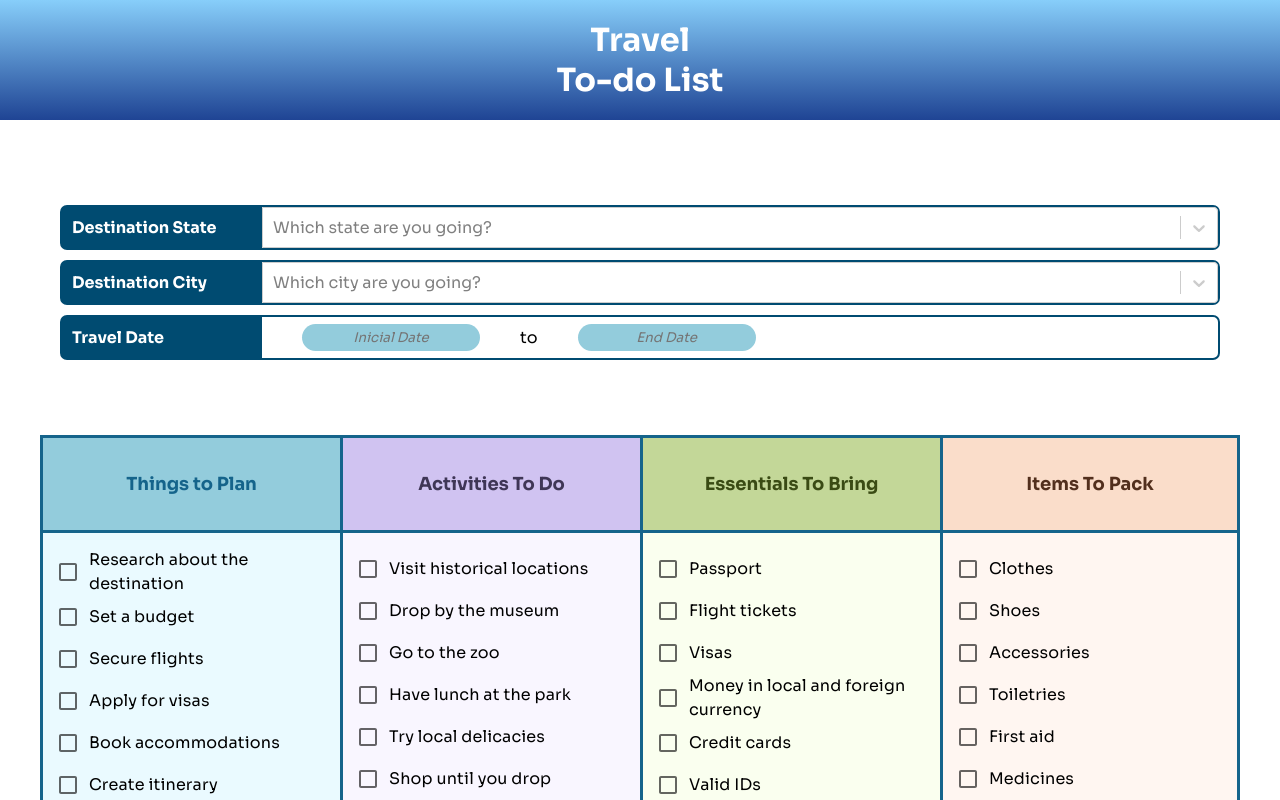
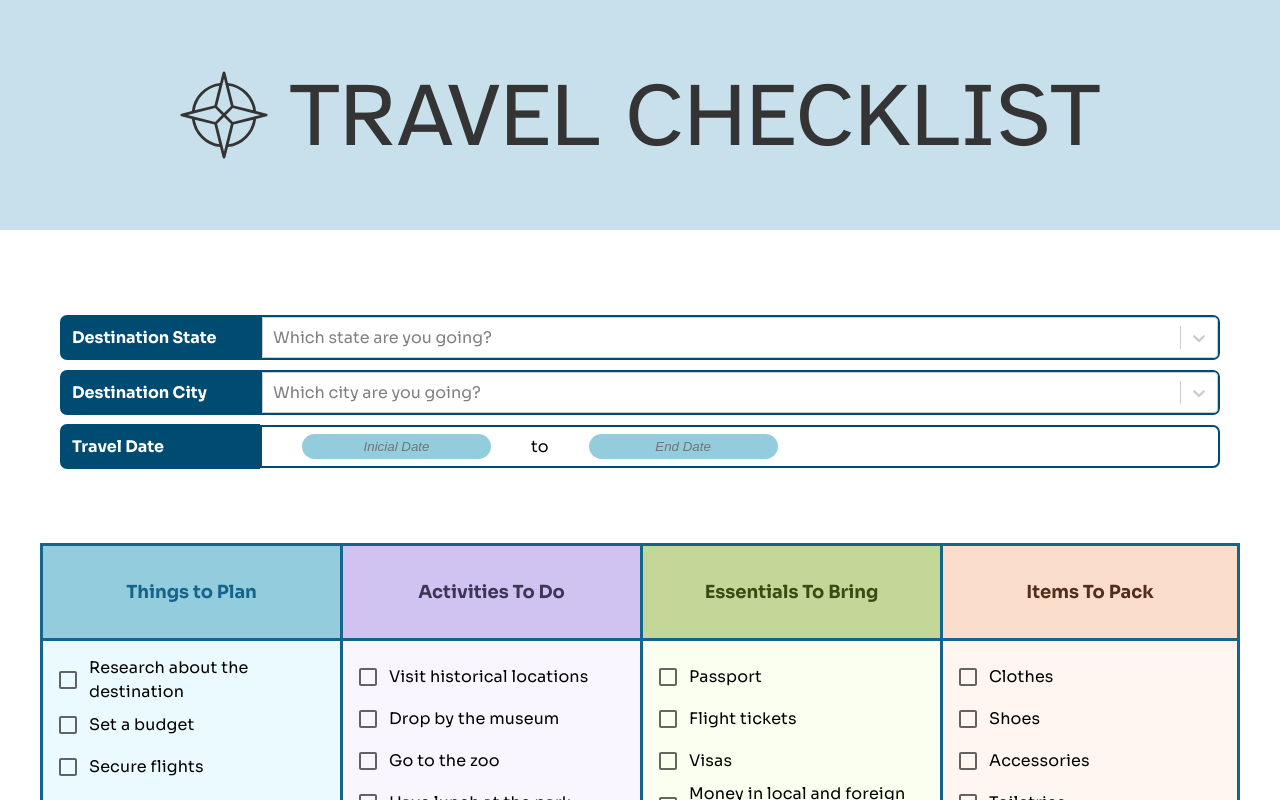
Before and after one commit to keisylizandra/to-do-list, a React (Vite) app in the folder todo/: page / in a window 1280 px wide. Shown: the top 800 px of the page. Built offline with nearby package versions, Linux system fonts and the light colour scheme.

Commit message:
refactor CheckboxesGroup and Header components; update styles, integrate new font, and enhance layout

```diff
--- a/todo/src/components/CheckboxesGroup/CheckboxesGroup.jsx
+++ b/todo/src/components/CheckboxesGroup/CheckboxesGroup.jsx
@@ -1,4 +1,4 @@
-import * as React from "react";
+import React from "react";
 import { Box, FormControl, FormLabel, FormGroup, FormControlLabel, Checkbox} from '@mui/material';
 import { FaPen } from "react-icons/fa";
 
@@ -7,6 +7,7 @@
 export default function CheckboxesGroup({ label, items, border, labelColor, boxBgColor, formItemsBgColor}) {
 
   const [checkboxItems, setCheckboxItems] = React.useState(items);
+  const [newItemName, setNewItemName] = React.useState('')
 
   const handleChange = (index) => {
     setCheckboxItems((prev) =>
@@ -40,7 +41,7 @@
             />
           ))}
         </FormGroup>
-        <div className="spacer"></div>
+
         <button className="form-button" style={{color: boxBgColor, backgroundColor: labelColor}} onClick={handleAddItem}>
         <FaPen />
         Add Item
--- a/todo/src/components/Header/Header.css
+++ b/todo/src/components/Header/Header.css
@@ -1,10 +1,29 @@
+@import url('https://fonts.googleapis.com/css2?family=Atkinson+Hyperlegible:wght@200;400;700&display=swap');
+
+* {
+  margin: 0;
+  padding: 0;
+  box-sizing: border-box;
+}
+
+
 .header {
-    background: linear-gradient(to bottom, #87CEFA, #1F4494);
-    padding: 20px;
-    text-align: center;
-    height: 25%;
+  display: flex;
+  background-color: #c8e0ec;
+  text-align: center;
+  justify-content: center;
+  align-items: center;
+  height: 230px;
   }
 
-  .header h1 {
-    color: #fff;
-  }
+.container {
+  font-family: 'Atkinson Hyperlegible', sans-serif !important;
+  display: flex;
+  color: #343434;
+  font-size: 90px;
+  align-items: center;
+}
+
+.icon {
+  margin-right: 20px;
+}
--- a/todo/src/components/Header/Header.jsx
+++ b/todo/src/components/Header/Header.jsx
@@ -1,15 +1,15 @@
 //import React from 'react';
 import './Header.css';
+import { PiCompassRoseThin } from "react-icons/pi";
 
 function Header() {
     return(
         <header className="header">
             <div className="container">
-                <h1>
-                    Travel
-                    <br />
-                    To-do List
-                </h1>
+            <PiCompassRoseThin className='icon' />
+                <label className='label'>
+                    TRAVEL CHECKLIST
+                </label>
             </div>
         </header>
     )
--- a/todo/src/index.css
+++ b/todo/src/index.css
@@ -1,6 +1,6 @@
 @import url('https://fonts.googleapis.com/css2?family=Sora:wght@100..800&display=swap');
 
-* {
+.screen {
   margin: 0;
   padding: 0;
   box-sizing: border-box;
```
